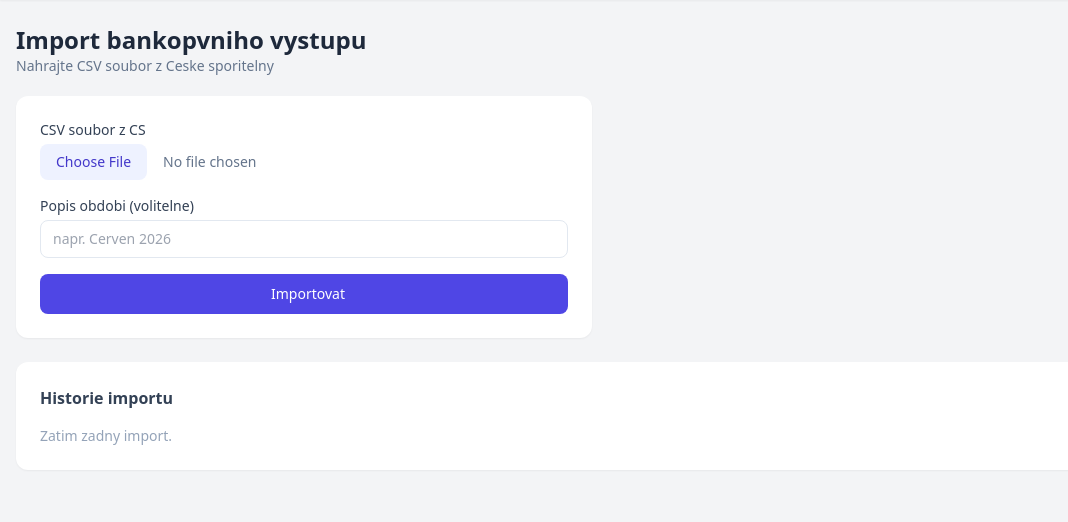
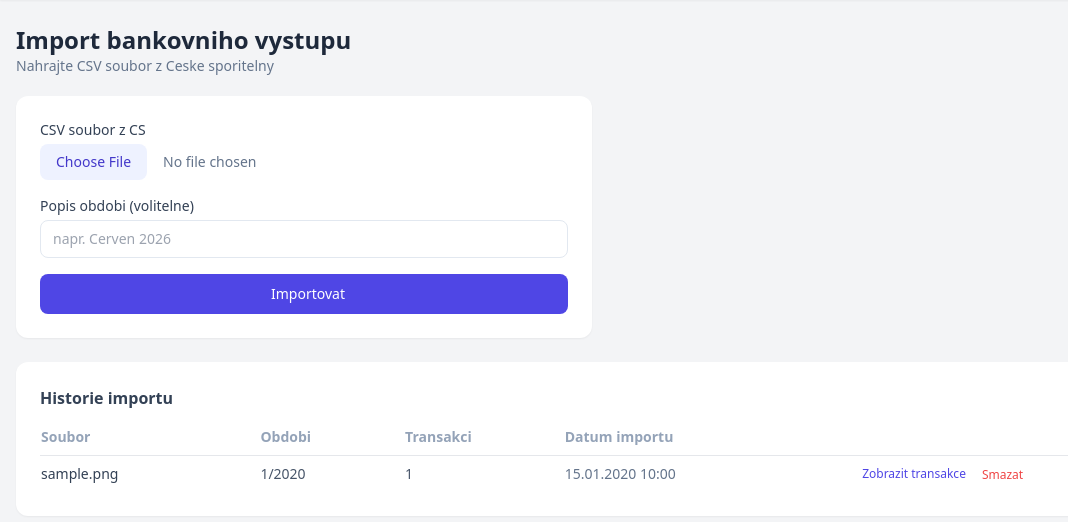
Before and after one commit to jbalikpsycholog-prog/fintrack, a FastAPI app: page /import in a window 1280 px wide. Shown: the part 57-579 px from the top of the page, without its empty margins (0-1068 px from the left). Run offline with FastAPI, Linux system fonts and the light colour scheme; tables that the repository leaves empty hold one stand-in row (values such as "Sample post"); some libraries are stand-ins or nearby versions.

Commit message:
Fix import.html: use correct vars (imports), add delete button per batch

```diff
--- a/templates/import.html
+++ b/templates/import.html
@@ -2,13 +2,19 @@
 {% block title %}Import vystupu – FinTrack{% endblock %}
 {% block content %}
 <div class="mb-5">
-  <h1 class="text-2xl font-bold text-slate-800">Import bankopvniho vystupu</h1>
+  <h1 class="text-2xl font-bold text-slate-800">Import bankovniho vystupu</h1>
   <p class="text-slate-500 text-sm">Nahrajte CSV soubor z Ceske sporitelny</p>
 </div>
 
 {% if error %}
 <div class="bg-red-50 border border-red-200 text-red-700 px-4 py-3 rounded-lg mb-5">
   <i class="fas fa-exclamation-circle mr-2"></i>{{ error }}
+</div>
+{% endif %}
+
+{% if message %}
+<div class="bg-green-50 border border-green-200 text-green-700 px-4 py-3 rounded-lg mb-5">
+  <i class="fas fa-check-circle mr-2"></i>{{ message }}
 </div>
 {% endif %}
 
@@ -32,16 +38,34 @@
 
 <div class="bg-white rounded-xl shadow-sm p-6">
   <h2 class="font-semibold text-slate-700 mb-4">Historie importu</h2>
-  {% if batches %}
+  {% if imports %}
   <table class="w-full text-sm">
-    <thead><tr class="text-left text-slate-400 border-b"><th class="pb-2">Soubor</th><th class="pb-2">Obdobi</th><th class="pb-2">Datum importu</th><th class="pb-2"></th></tr></thead>
+    <thead>
+      <tr class="text-left text-slate-400 border-b">
+        <th class="pb-2">Soubor</th>
+        <th class="pb-2">Obdobi</th>
+        <th class="pb-2">Transakci</th>
+        <th class="pb-2">Datum importu</th>
+        <th class="pb-2"></th>
+      </tr>
+    </thead>
     <tbody>
-    {% for b in batches %}
+    {% for b in imports %}
     <tr class="border-b last:border-0 hover:bg-slate-50">
-      <td class="py-2">{{ b.filename }}</td>
-      <td class="py-2">{{ b.period_label }}</td>
-      <td class="py-2">{{ b.imported_at.strftime('%d.%m.%Y %H:%M') }}</td>
-      <td class="py-2"><a href="/transactions?batch_id={{ b.id }}" class="text-indigo-600 hover:underline text-xs">Zobrazit transakce</a></td>
+      <td class="py-2 pr-4 text-slate-700">{{ b.filename }}</td>
+      <td class="py-2 pr-4 text-slate-600">{{ b.month }}/{{ b.year }}</td>
+      <td class="py-2 pr-4 text-slate-600">{{ b.count }}</td>
+      <td class="py-2 pr-4 text-slate-500">{{ b.imported_at }}</td>
+      <td class="py-2">
+        <div class="flex items-center gap-3">
+          <a href="/transactions?batch_id={{ b.id }}" class="text-indigo-600 hover:underline text-xs">Zobrazit transakce</a>
+          <form method="post" action="/import/delete/{{ b.id }}" onsubmit="return confirm('Opravdu chcete smazat tento import a vsechny jeho transakce?');" class="inline">
+            <button type="submit" class="text-red-500 hover:text-red-700 text-xs font-medium">
+              <i class="fas fa-trash mr-1"></i>Smazat
+            </button>
+          </form>
+        </div>
+      </td>
     </tr>
     {% endfor %}
     </tbody>
```
